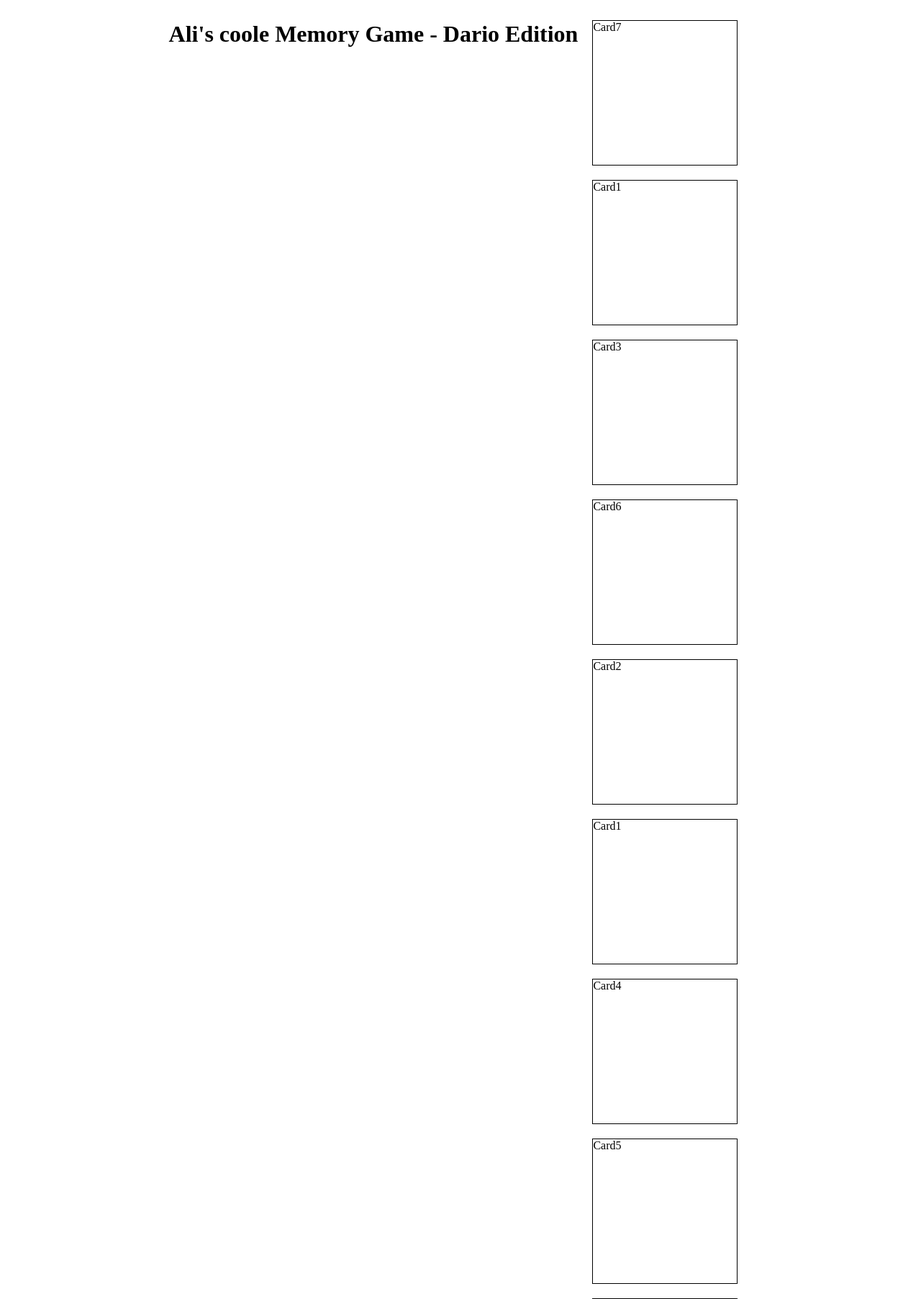
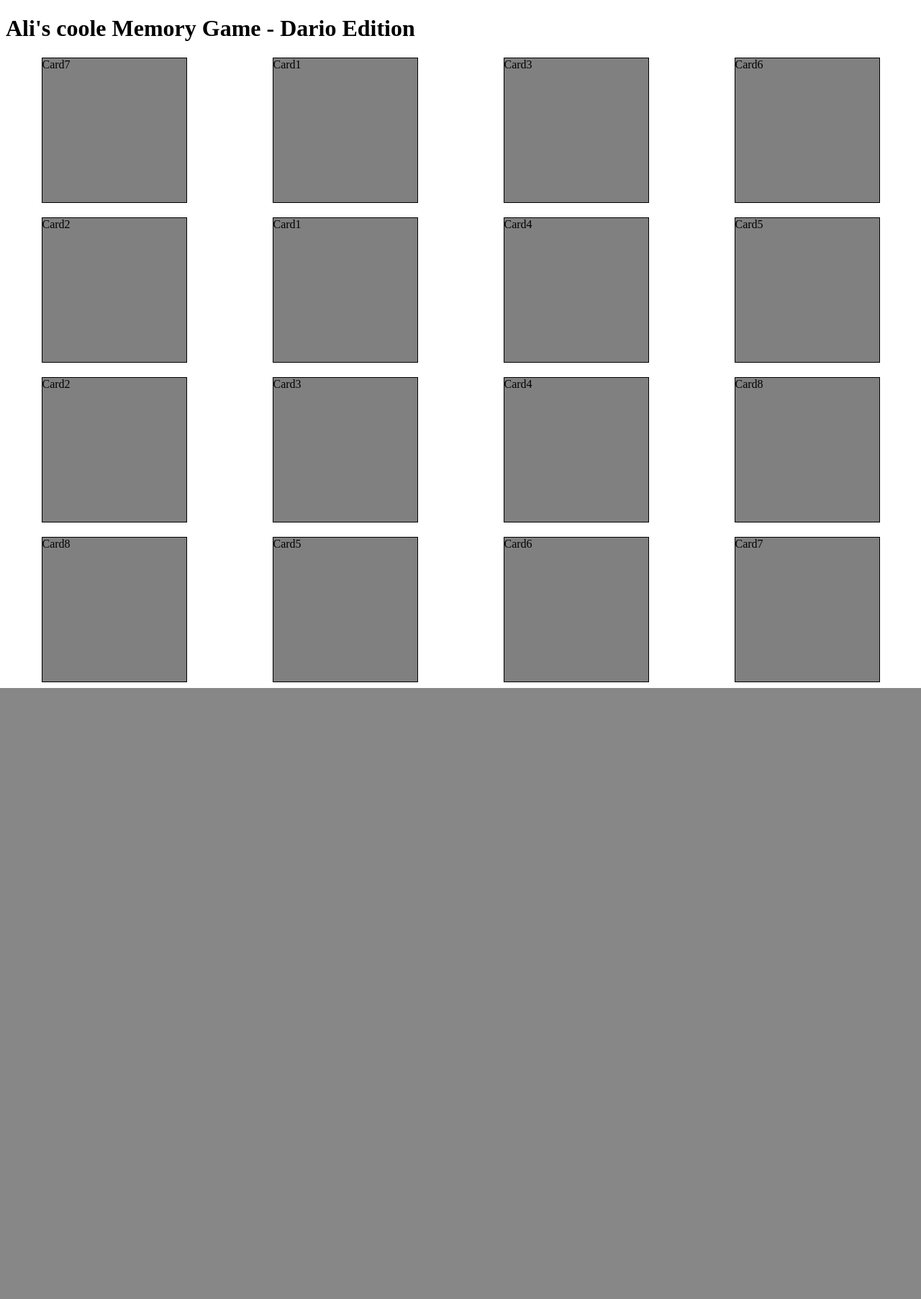
Before and after one commit to CoderXXL/alisPhpMemory, a PHP site: page / in a window 1280 px wide. Shown: the top 1805 px of the page at 72% size. After the commit the page ends 956 px from the top, so only its background shows below. Run offline with PHP 8.4, Linux system fonts and the light colour scheme.

Commit message:
feat: Add click actions

```diff
--- a/assets/css/style.css
+++ b/assets/css/style.css
@@ -2,11 +2,13 @@
     border: 1px solid black;
     width: 200px;
     height: 200px;
-    margin: 20px;
+    margin: auto;
+    background-color: grey;
 }
 
-body {
-    display: flex;
-    justify-content: center;
-    flex-wrap: wrap;
+#playground {
+    display: grid;
+    grid-template-columns: 1fr 1fr 1fr 1fr;
+    grid-gap: 20px;
+
 }
--- a/assets/js/script.js
+++ b/assets/js/script.js
@@ -3,7 +3,6 @@ class Memory {
         this.shuffleCards(cards);
         this.setup(cards);
         this.setEventListener(cards);
-
     }
 
     setup(cards) {
@@ -25,20 +24,25 @@ class Memory {
         let cardHtml = '';
         for(let card of cards) {
             cardHtml += `
-            <div class="card card-id-${card.id}">${card.name}</div>
+                <div class="card card-id-${card.id}">${card.name}</div>
             `;
         }
-
         playground.innerHTML = cardHtml;
     }
 
     setEventListener() {
         const playground = this.getHtml()["playground"];
         playground.addEventListener('click', (e) => {
-            console.log(e);
+            // temp
+            if (e.target.className.includes("card")) {
+                if(e.target.style.backgroundColor === "red") {
+                    e.target.style.backgroundColor = "grey";
+                } else {
+                    e.target.style.backgroundColor = "red";
+                }
+            }
+            // temp end
         });
-
-
     }
 
     shuffleCards(arr) {
```
Also changed, not shown: index.html (renamed from index.php).
